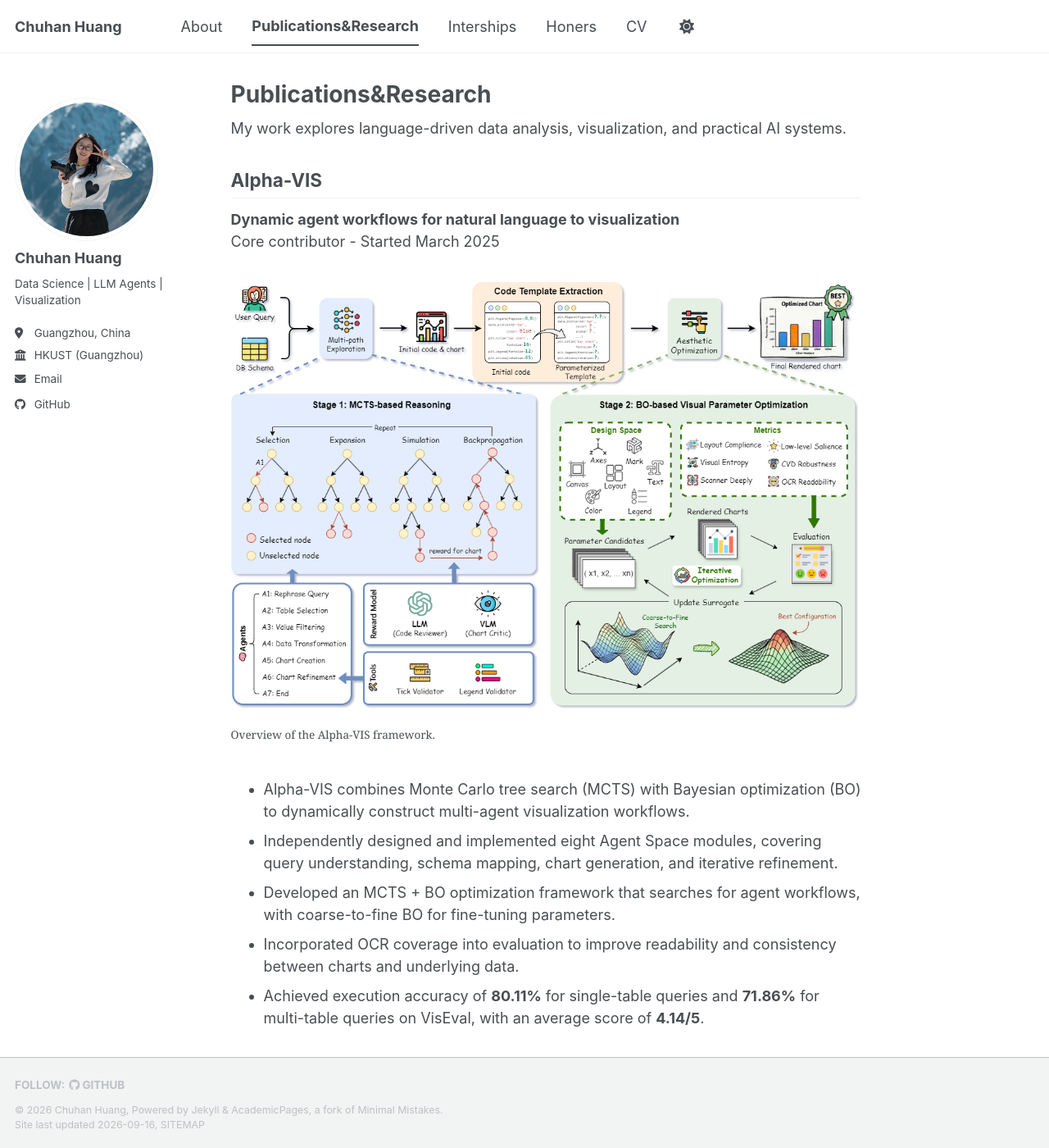
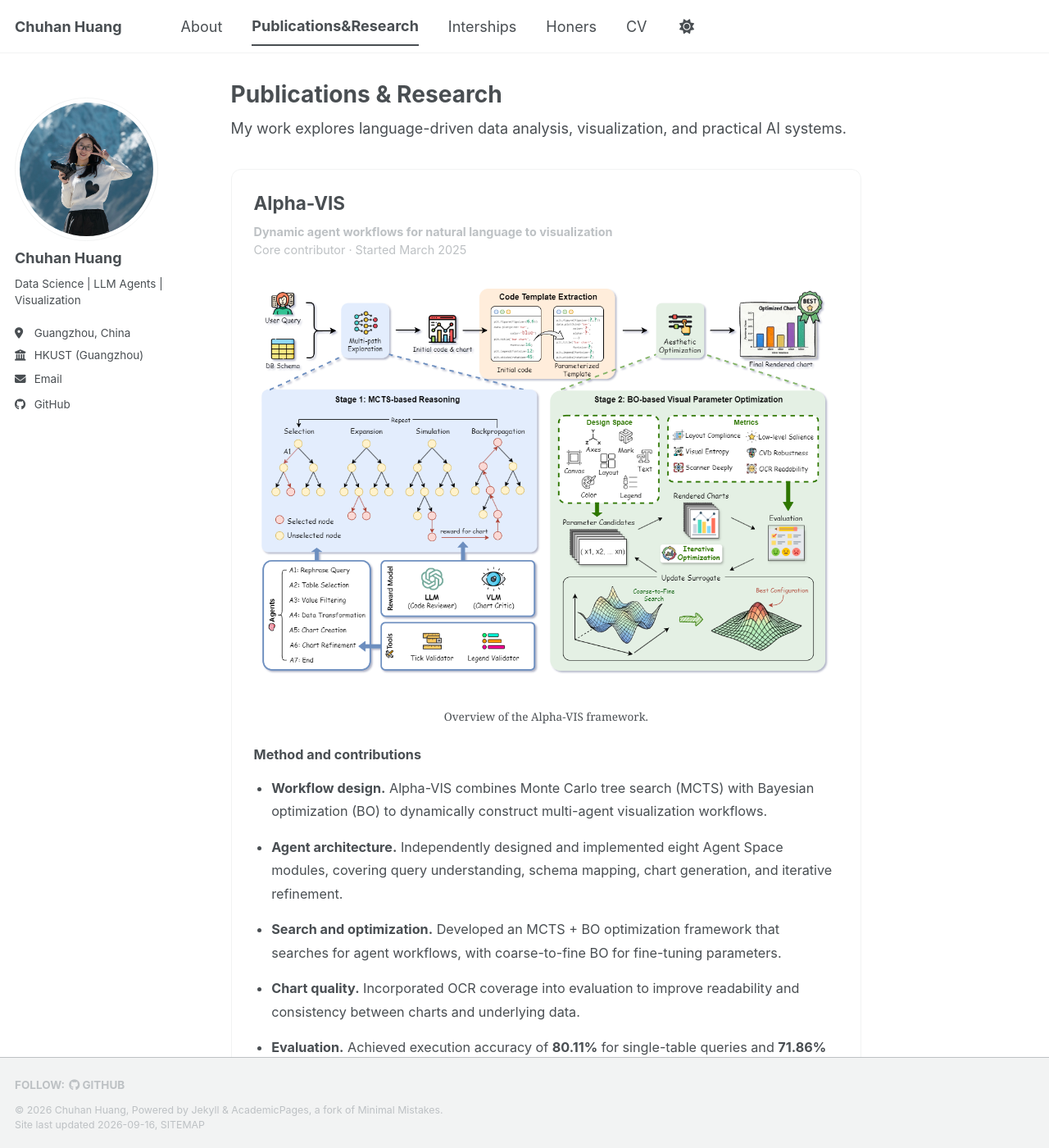
Before and after one commit to chuuBTS/chuuBTS.github.io, a Jekyll site: the page built from _pages/projects.md, in a window 1280 px wide and 1400 px high. Shown: the whole window at 82% size. Built offline with Jekyll 4.4.1, drawn with Linux system fonts in a browser that asks for light colours; a style sheet for code colours, icons or effects is not loaded; some of the changed text lies outside the part shown.

Commit message:
Reorganize About and refine research page and button styling

```diff
--- a/_pages/projects.md
+++ b/_pages/projects.md
@@ -1,5 +1,5 @@
 ---
-title: "Publications&Research"
+title: "Publications & Research"
 permalink: /projects/
 author_profile: true
 redirect_from:
@@ -9,34 +9,48 @@ redirect_from:
 
 My work explores language-driven data analysis, visualization, and practical AI systems.
 
+<section class="research-project" markdown="1">
+
 ## Alpha-VIS
 {: #alpha-vis}
 
 **Dynamic agent workflows for natural language to visualization**<br>
-Core contributor - Started March 2025
+Core contributor &middot; Started March 2025
+{: .research-meta}
 
 {% include research-figure.html path="/images/research/alpha-vis-framework.png" alt="Alpha-VIS framework showing dynamic multi-agent visualization workflows" caption="Overview of the Alpha-VIS framework." %}
 
-- Alpha-VIS combines Monte Carlo tree search (MCTS) with Bayesian optimization (BO) to dynamically construct multi-agent visualization workflows.
-- Independently designed and implemented eight Agent Space modules, covering query understanding, schema mapping, chart generation, and iterative refinement.
-- Developed an MCTS + BO optimization framework that searches for agent workflows, with coarse-to-fine BO for fine-tuning parameters.
-- Incorporated OCR coverage into evaluation to improve readability and consistency between charts and underlying data.
-- Achieved execution accuracy of **80.11%** for single-table queries and **71.86%** for multi-table queries on VisEval, with an average score of **4.14/5**.
+### Method and contributions
+
+- **Workflow design.** Alpha-VIS combines Monte Carlo tree search (MCTS) with Bayesian optimization (BO) to dynamically construct multi-agent visualization workflows.
+- **Agent architecture.** Independently designed and implemented eight Agent Space modules, covering query understanding, schema mapping, chart generation, and iterative refinement.
+- **Search and optimization.** Developed an MCTS + BO optimization framework that searches for agent workflows, with coarse-to-fine BO for fine-tuning parameters.
+- **Chart quality.** Incorporated OCR coverage into evaluation to improve readability and consistency between charts and underlying data.
+- **Evaluation.** Achieved execution accuracy of **80.11%** for single-table queries and **71.86%** for multi-table queries on VisEval, with an average score of **4.14/5**.
+
+</section>
+
+<section class="research-project" markdown="1">
 
 ## nvBench 2.0
 {: #nvbench}
 
 **Resolving Ambiguity in Text-to-Visualization through Stepwise Reasoning**<br>
-Research project - July 2024 - February 2025
+Research project &middot; July 2024 - February 2025
+{: .research-meta}
 
 Tianqi Luo, **Chuhan Huang**, Leixian Shen, Boyan Li, Shuyu Shen, Wei Zeng, Nan Tang, and Yuyu Luo.<br>
-*NeurIPS 2025*
+<span class="publication-badge">NeurIPS 2025</span>
 
 [Paper](https://arxiv.org/abs/2503.12880){: .btn .btn--primary} [Project website](https://nvbench2.github.io/){: .btn}
 
 {% include research-figure.html path="/images/research/nvbench2-framework.png" alt="nvBench 2.0 framework for ambiguous text-to-visualization queries" caption="Overview of the nvBench 2.0 framework." %}
 
-- Contributed to a benchmark of **7,878 natural language queries** and **24,076 visualization queries**, supporting ambiguous requests and multiple valid outputs.
-- Implemented data augmentation and reverse-synthesis pipelines in Python, and evaluated language models including GPT-4o and Qwen2.5-7B.
-- Contributed to a stepwise reasoning approach for improving text-to-visualization performance under ambiguity.
-- In project experiments, the Step-NL2VIS model reached **80.88% F1@5**, with a reported **21.85% improvement over GPT-4o**.
+### Benchmark and contributions
+
+- **Benchmark.** Contributed to a benchmark of **7,878 natural language queries** and **24,076 visualization queries**, supporting ambiguous requests and multiple valid outputs.
+- **Data and evaluation.** Implemented data augmentation and reverse-synthesis pipelines in Python, and evaluated language models including GPT-4o and Qwen2.5-7B.
+- **Reasoning.** Contributed to a stepwise reasoning approach for improving text-to-visualization performance under ambiguity.
+- **Results.** In project experiments, the Step-NL2VIS model reached **80.88% F1@5**, with a reported **21.85% improvement over GPT-4o**.
+
+</section>
--- a/_sass/_personal.scss
+++ b/_sass/_personal.scss
@@ -26,6 +26,100 @@
 }
 
 .author__avatar img { object-fit: cover; }
+
+/* Consistent actions, research previews, and publication hierarchy. */
+.page__content .btn {
+  display: inline-flex;
+  align-items: center;
+  justify-content: center;
+  min-height: 42px;
+  padding: 0.65em 1.15em;
+  border: 1px solid var(--global-border-color);
+  border-radius: 9px;
+  background: transparent;
+  color: var(--global-text-color) !important;
+  font-size: 0.8em;
+  font-weight: 600;
+  text-decoration: none;
+  box-shadow: 0 2px 5px rgba(0, 0, 0, 0.04);
+  transition: border-color 150ms ease, box-shadow 150ms ease;
+
+  &:hover {
+    border-color: var(--global-link-color);
+    box-shadow: 0 3px 10px rgba(0, 0, 0, 0.1);
+  }
+  &.btn--primary {
+    background: #225b80;
+    border-color: #225b80;
+    color: #fff !important;
+    &:hover { background: #194664; }
+  }
+}
+
+.page__content a:focus-visible, .page__content button:focus-visible {
+  outline: 3px solid var(--global-link-color);
+  outline-offset: 4px;
+}
+
+.research-highlights { display: grid; gap: 1.25rem; }
+.research-preview {
+  padding: 1.2rem;
+  border: 1px solid var(--global-border-color);
+  border-radius: 12px;
+  h3 { margin: 0 0 1rem; font-size: 1.1em; }
+  .research-preview-image {
+    display: block;
+    padding: 0.5rem;
+    background: white;
+    border-radius: 6px;
+    img { display: block; width: 100%; height: auto; }
+  }
+  .research-detail-link {
+    display: inline-flex;
+    align-items: center;
+    gap: 0.6rem;
+    min-height: 44px;
+    margin-top: 0.6rem;
+    font-size: 0.85em;
+    font-weight: 600;
+    text-decoration: none;
+    &:hover { text-decoration: underline; }
+  }
+}
+
+.page__content .research-project {
+  margin: 2rem 0;
+  padding: 1.5rem;
+  border: 1px solid var(--global-border-color);
+  border-radius: 12px;
+  h2 { margin-top: 0; border-bottom: 0; padding-bottom: 0; scroll-margin-top: 5rem; }
+  h3 { font-size: 0.9em; margin-top: 1.5rem; }
+  .research-meta { font-size: 0.8em; color: var(--global-text-color-light); }
+  ul { padding-left: 1.2rem; font-size: 0.9em; line-height: 1.75; }
+  li { margin-bottom: 0.85rem; }
+  .publication-badge {
+    display: inline-block;
+    padding: 0.2em 0.7em;
+    margin-top: 0.6rem;
+    border: 1px solid var(--global-link-color);
+    border-radius: 5px;
+    color: var(--global-link-color);
+    font-size: 0.8em;
+    font-weight: 600;
+  }
+}
+.research-figure {
+  display: block;
+  margin: 1.5rem 0;
+  a { display: block; padding: 0.5rem; background: white; border-radius: 6px; }
+  figcaption { margin-top: 0.65rem; font-size: 0.75em; text-align: center; }
+}
+@media (max-width: 600px) {
+  .page__content .research-project, .research-preview { padding: 0.9rem; }
+}
+@media (prefers-reduced-motion: reduce) {
+  .page__content .btn { transition: none; }
+}
 
 .page__content .award-list {
   list-style: none;
```
Also changed, not shown: _pages/about.md (+26 -12 lines), _pages/experience.md (+0 -13 lines).
